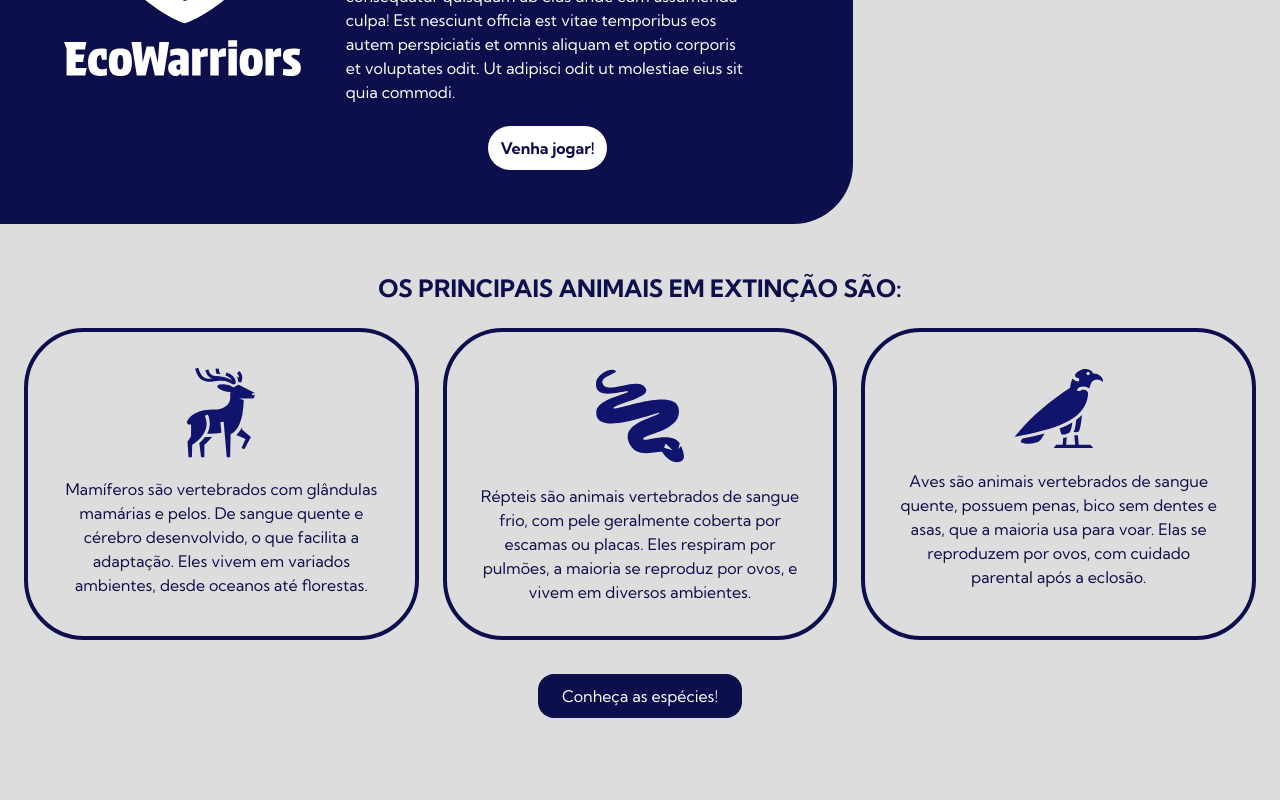
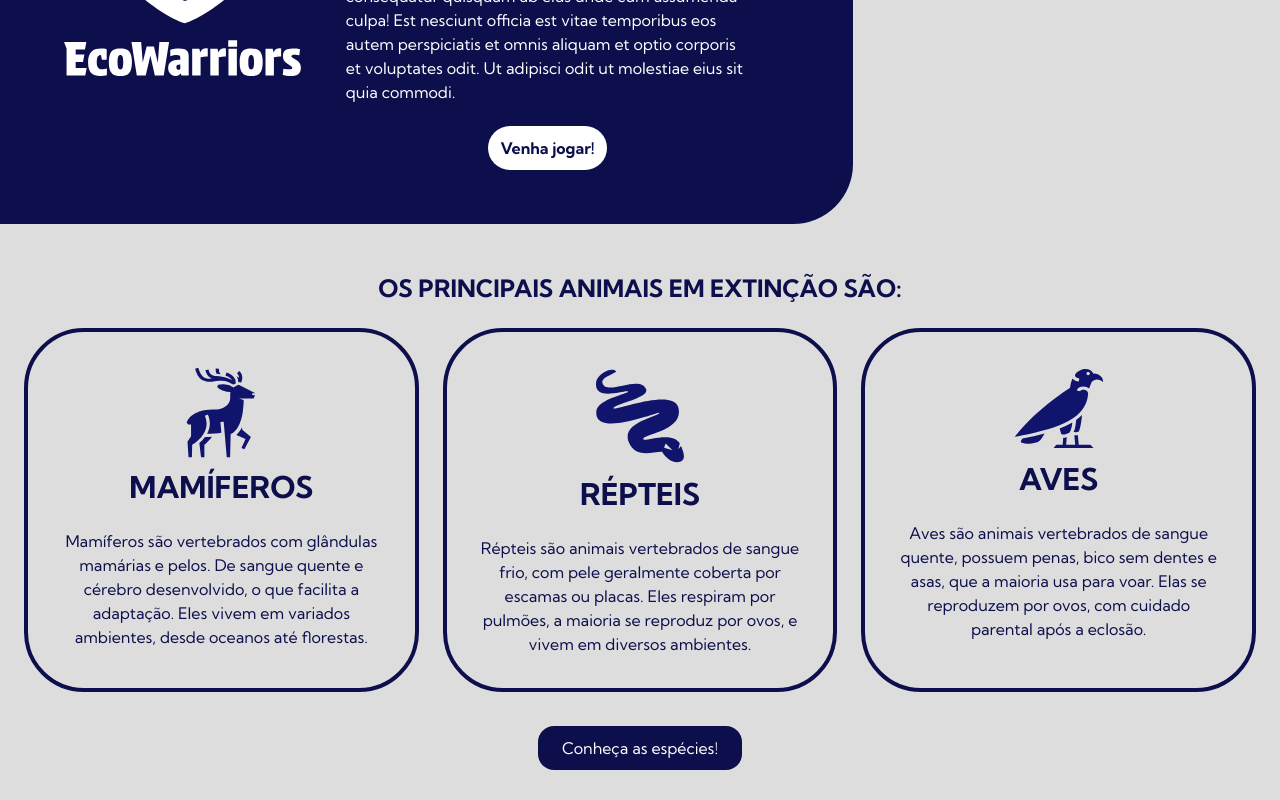
Before and after one commit to roobertrob/UPX-2, a Next.js app: page / in a window 1280 px wide. Shown: the part 2146-2946 px from the top of the page. Before the commit the page ends 2894 px from the top, so only its background shows below. Built offline with nearby package versions, Linux system fonts and the light colour scheme.

Commit message:
feat: layout adjustment

```diff
--- a/src/components/AnimalCard/index.tsx
+++ b/src/components/AnimalCard/index.tsx
@@ -2,11 +2,12 @@ import Image from 'next/image';
 
 import { Card } from '../Card';
 
-const AnimalCard = ({ imagePath, description }) => {
+const AnimalCard = ({ imagePath, description, title }) => {
   return (
     <Card withBorder>
       <Image src={imagePath} width={100} height={100} alt="" />
-      <p className='mt-4'>{description}</p>
+      <h3 className="text-3xl font-extrabold my-2">{title}</h3>
+      <p className="mt-4">{description}</p>
     </Card>
   );
 };
--- a/src/components/HomePage/AnimalsInExtinctionSection/index.tsx
+++ b/src/components/HomePage/AnimalsInExtinctionSection/index.tsx
@@ -5,21 +5,21 @@ import { AnimalCard } from '@/components/AnimalCard';
 const animalClasses = [
   {
     id: 'mammals',
-    title: 'Mamíferos',
+    title: 'MAMÍFEROS',
     description:
       'Mamíferos são vertebrados com glândulas mamárias e pelos. De sangue quente e cérebro desenvolvido, o que facilita a adaptação. Eles vivem em variados ambientes, desde oceanos até florestas.',
     imagePath: '/game-icons_deer.svg',
   },
   {
     id: 'reptiles',
-    title: 'Répteis',
+    title: 'RÉPTEIS',
     description:
       'Répteis são animais vertebrados de sangue frio, com pele geralmente coberta por escamas ou placas. Eles respiram por pulmões, a maioria se reproduz por ovos, e vivem em diversos ambientes.',
     imagePath: '/game-icons_sand-snake.svg',
   },
   {
     id: 'birds',
-    title: 'Aves',
+    title: 'AVES',
     description:
       'Aves são animais vertebrados de sangue quente, possuem penas, bico sem dentes e asas, que a maioria usa para voar. Elas se reproduzem por ovos, com cuidado parental após a eclosão.',
     imagePath: '/game-icons_egyptian-bird.svg',
@@ -36,6 +36,7 @@ const AnimalsInExtinctionSection = () => {
         {animalClasses.map((animalClass) => (
           <AnimalCard
             key={animalClass.id}
+            title={animalClass.title}
             imagePath={animalClass.imagePath}
             description={animalClass.description}
           />
```
